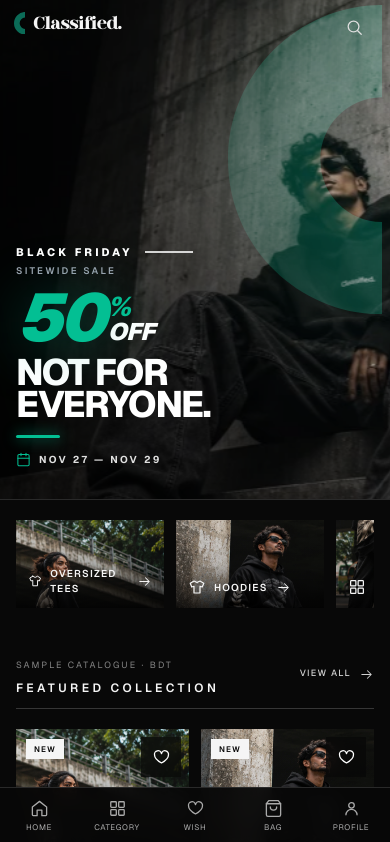
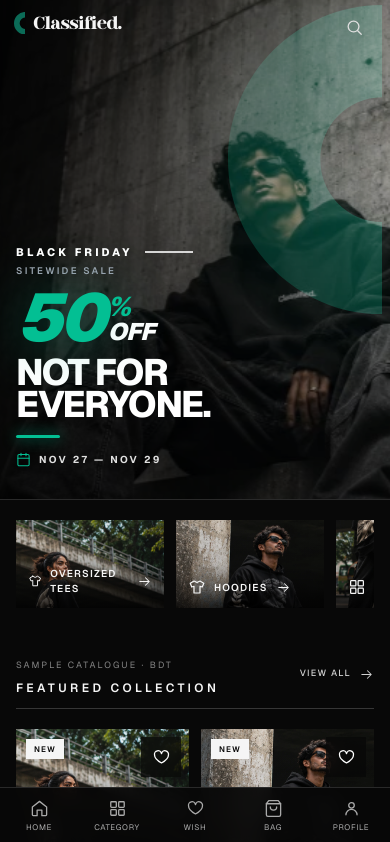
Before and after one commit to wearclassified/Classified., a Next.js app: page / in a window 390 px wide. Shown: the top 842 px of the page. Built offline with nearby package versions, Linux system fonts and the light colour scheme.

Commit message:
feat(hero): zoom in further and shift leftward on mobile

```diff
--- a/src/features/storefront/components/hero-section.tsx
+++ b/src/features/storefront/components/hero-section.tsx
@@ -48,7 +48,7 @@ export function HeroSection() {
         priority
         unoptimized
         sizes="100vw"
-        className="store-hero-image -z-20 scale-[1.32] origin-[67%_38%] object-cover object-[60%_center] sm:scale-100 sm:origin-center sm:object-[68%_center] transition-transform duration-500 ease-out"
+        className="store-hero-image -z-20 scale-[1.46] origin-[67%_36%] object-cover object-[68%_center] sm:scale-100 sm:origin-center sm:object-[68%_center] transition-transform duration-500 ease-out"
       />
 
       {/* Ghosted Giant C Brand Mark on Concrete Wall */}
```
